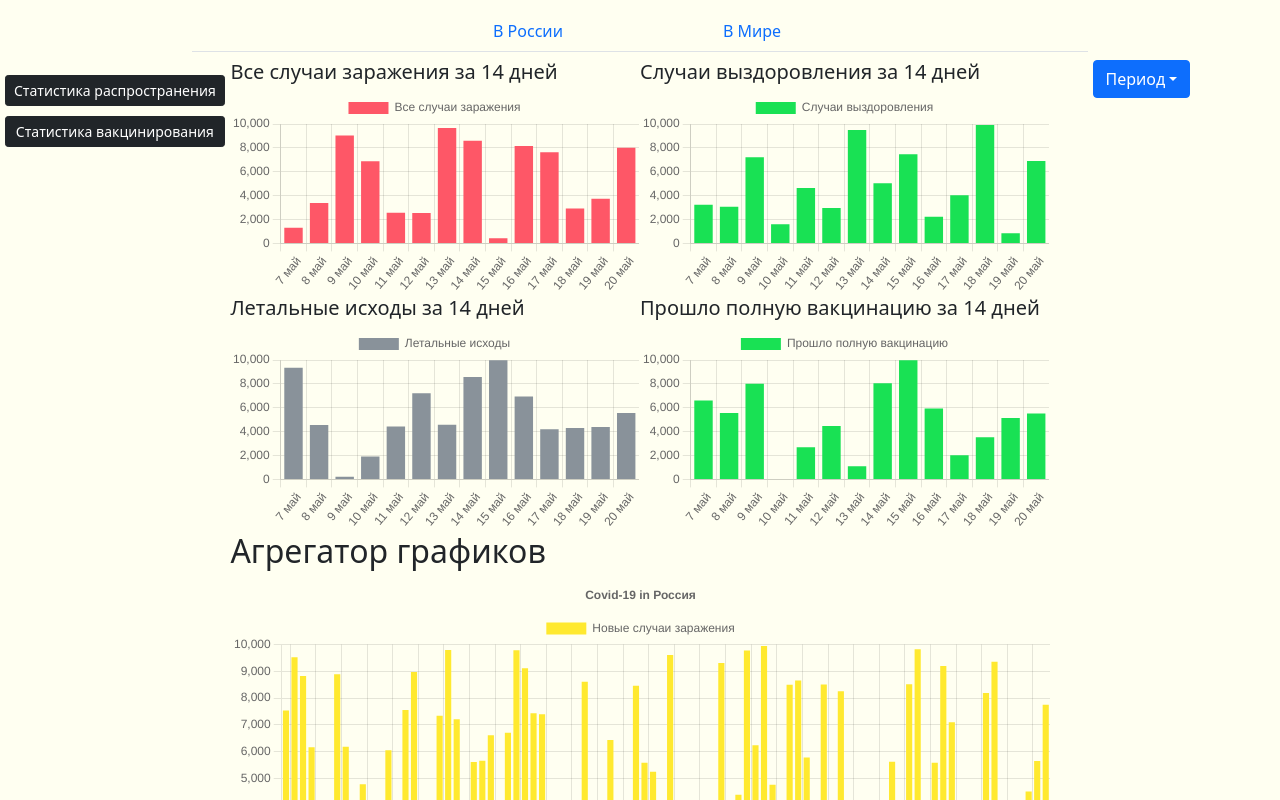
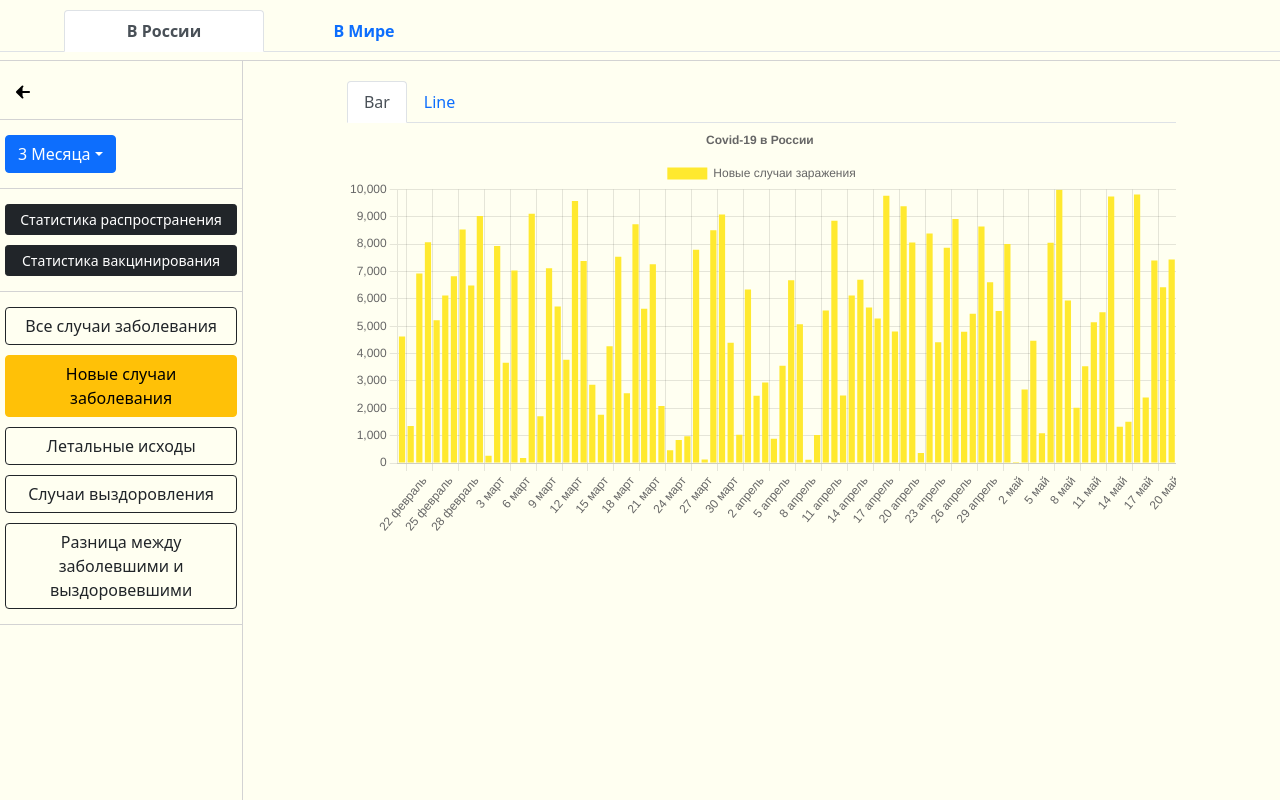
Before and after one commit to chrnk-exe/covid-19, a React (Create React App) app: page / in a window 1280 px wide. Shown: the top 800 px of the page. Built offline with nearby package versions, Linux system fonts and the light colour scheme.

Commit message:
russiarework

```diff
--- a/src/App.js
+++ b/src/App.js
@@ -10,13 +10,13 @@ function App() {
     <div className={classes.App}>
       <header className={classes.header}>
         {/* <h2>Анализ динамики распространения Covid-19 в России</h2> */}
-        <Nav justify variant='tabs' onSelect={(selectedKey) => setWorld(selectedKey === "World")}>
+        <Nav className={classes.navigation} variant='tabs' onSelect={(selectedKey) => setWorld(selectedKey === "World")} defaultActiveKey={'Russia'}>
         <Nav.Item/>
         <Nav.Item>
-          <Nav.Link eventKey="Russia">В России</Nav.Link>
+          <Nav.Link className={classes.navItem} eventKey="Russia">В России</Nav.Link>
         </Nav.Item>
         <Nav.Item>
-          <Nav.Link eventKey="World">В Мире</Nav.Link>
+          <Nav.Link className={classes.navItem} eventKey="World">В Мире</Nav.Link>
         </Nav.Item>
         <Nav.Item/>
       </Nav>
--- a/src/App.module.css
+++ b/src/App.module.css
@@ -13,7 +13,7 @@
   height: 60px;
   width: 100%;
   /* background-color: #9eff8b; */
-  padding: 10px 15%;
+  padding: 10px 0;
 
 }
 
@@ -21,5 +21,19 @@
   margin-top: 60px;
   width: 100%;
   height: 100%;
-  padding-inline: 18%;
+  /* padding-inline: 5%; */
 }
+
+header .navigation {
+  padding-left: 5%;
+  /* color: pink */
+}
+
+.navItem {
+  /* padding-inline: 10px; */
+  /* margin-inline: 10px; */
+  width: 200px;
+  text-align: center;
+  font-weight: 700;
+  /* color: #FFFFF1 */
+}
--- a/src/GraphAggregator.jsx
+++ b/src/GraphAggregator.jsx
@@ -8,6 +8,8 @@ import {
   Title,
   Tooltip,
   Legend,
+  PointElement,
+  LineElement,
 } from 'chart.js';
 import {Bar} from 'react-chartjs-2';
 import {DropdownButton, Dropdown, Button} from 'react-bootstrap'
@@ -17,6 +19,8 @@ ChartJS.register(
     CategoryScale,
     LinearScale,
     BarElement,
+    PointElement,
+    LineElement,
     Title,
     Tooltip,
     Legend,
@@ -183,17 +187,12 @@ const GraphAggregator = ({country}) => {
   }
 
   //свич с вакцинаций на больных и обратно
-  const switchParams = event => {
-    setVacations(event.target.value === 'Vacations')
-    setParameters([])
-  }
-
   return (
     <div className={classes.main}>
-      <nav className={classes.menu}>
+      {/* <nav className={classes.menu}>
         <Button value='Covid' onClick={switchParams} size='sm' className={classes.parametersBtn} variant='dark'>Статистика распространения</Button>
         <Button value='Vacations' onClick={switchParams} size='sm' className={classes.parametersBtn} variant='dark'>Статистика вакцинирования</Button>
-      </nav>
+      </nav> */}
       <Bar options={options} data={data}></Bar>
       <div className={classes.options}>
         <div className={classes.period}>
--- a/src/RussiaCovid/RussiaCovidApp.jsx
+++ b/src/RussiaCovid/RussiaCovidApp.jsx
@@ -2,9 +2,12 @@ import React, {useState} from 'react'
 import axios from 'axios'
 import GraphAggregator from '../GraphAggregator';
 import classes from './RussiaCovidApp.module.css'
-import {Dropdown, DropdownButton, Button} from 'react-bootstrap';
-import {createPeriod, currentDate, randomInteger, getData, colors, periods} from '../dataApi'
+import {Dropdown, DropdownButton, Button, Nav} from 'react-bootstrap';
+import {Bar, Line} from 'react-chartjs-2'
+import {createPeriod, currentDate, randomInteger, getData, colors, periods, dateHandler} from '../dataApi'
 import GraphItem from '../GraphItem';
+import forward from './forward.svg'
+import back from './back.svg'
 
 const AllCases = 'Все случаи заражения'
 const NewVacations = 'Новые дозы'
@@ -46,26 +49,71 @@ const options = {
     },
 };
 
+const BAR = 'Bar'
+const LINE_CHART = 'chart'
 
 const RussiaCovidApp = () => {
-    const [period, setPeriod] = useState('1')
-    const [labels, setLabels] = useState(createPeriod(period))
+  //вид графика
+  const [graph, setGraph] = useState(BAR)
+
+  //менюшка
+  const [active, setActive] = useState(true)
+
+  //переключатель агрегатора с вакцинаций на случаи заражения
+  const [vacationsGraph, setVacations] = useState(false)
+
+  //период, пояснения к нему в dataApi.js
+  const [period, setPeriod] = useState(3)
+
+  //среди периодов можно выбрать свой, период можно описать первой датой и последней,
+  //изначально он 2 недели с текущей даты
   const [customPeriod, setCustomPeriod] = useState({
     start: new Date(),
     finish: new Date(currentDate.getFullYear(), currentDate.getMonth(), currentDate.getDate() - 14)
   })
 
-    const dateHandler = (period, labels) => {
-        switch(period){
-            case '0': return labels.length + ' дней'
-            case '1': return '14 дней'
-            case '2': return 'месяц'
-            case '3': return '3 месяца'
-            case '4': return 'полгода'
-            case '5': return 'всё время'
-            default: return ' '
+  //какие параметры отображаются на графике
+  const [parameters, setParameters] = useState([NewCases])
+
+  //это подписи к графикам снизу, обозначение их дат
+  const [labels, setLabels] = useState(createPeriod(period))
+
+  //тут хранятся данные для построения графиков
+  //labels - подписи к ним снизу
+  //datasets - массив из самих данных. Каждый элемент массива объект с тремя полями
+  //самый сок в поле data. Там, когда api будет готово будет функция getData, которая уже и возвращает
+  //нужные данные в нужном виде, причём она async
+  const [data, setData] = useState({
+    labels,
+    datasets: [
+      {
+        label: NewCases,
+        data: labels.map(() => randomInteger(0, 10000)),
+        backgroundColor: colors[NewCases],
+      },
+    ],
+  })
+
+  //настройки графика, пришлось перевернуть ось X, чтобы даты шли слева направо
+  const options = {
+    responsive: true,
+    scales: {
+      xAxis: {
+        reverse: true
       }
-    }
+    },
+    plugins: {
+      legend: {
+        position: 'top',
+      },
+      title: {
+        display: true,
+        text: 'Covid-19 в России ',
+      },
+    },
+  };
+
+
 
     const customPeriodHandler = event => {
         event.target.name === 'start'
@@ -76,29 +124,126 @@ const RussiaCovidApp = () => {
       const changeCustomPeriodHandler = event => {
         const start = new Date(customPeriod.start)
         const finish = new Date(customPeriod.finish)
-        setLabels(createPeriod(start, finish))
+        const localLabels = createPeriod(start, finish)
+        setLabels(localLabels)
+        if(localLabels.length > labels.length){
+          setData({
+            labels: localLabels,
+            datasets: parameters.map(param => ({
+              label: param,
+              data: localLabels.map(() => randomInteger(0, 10000) - randomInteger(0, 10000)),
+              backgroundColor: colors[param],
+              borderColor: colors[param],
+            }))
+          })
+        } else setData({
+          ...data,
+          labels: localLabels
+        })
+
       }
 
     const changePeriodHandler = eventKey => {
         const localLabels = createPeriod(eventKey)
         setPeriod(eventKey)
         setLabels(localLabels)
+        if(localLabels.length > labels.length){
+          setData({
+            labels: localLabels,
+            datasets: parameters.map(param => ({
+              label: param,
+              data: localLabels.map(() => randomInteger(0, 10000) - randomInteger(0, 10000)),
+              backgroundColor: colors[param],
+              borderColor: colors[param],
+            }))
+          })
+        } else setData({
+          ...data,
+          labels: localLabels
+        })
     }
 
-    const request = async () => {
-      console.log('clicked!')
-      let resp = await axios({
-        method: 'get',
-        url: '/api/Diseaseds/New?Period=1&DateFrom=2022-05-29T12%3A28%3A07.792Z'
+    const switchParams = event => {
+      setVacations(event.target.value === 'Vacations')
+      setParameters([])
+    }
+
+    // const request = async () => {
+    //   console.log('clicked!')
+    //   let resp = await axios({
+    //     method: 'get',
+    //     url: '/api/Diseaseds/New?Period=1&DateFrom=2022-05-29T12%3A28%3A07.792Z'
+    //   })
+    //   console.log(resp)
+    // }
+
+    //здесь поведение добавления различных параметров графика
+  //сделал так, чтоб последний параметр Diff мог всегда быть только один, потому что он по своей сути
+  //производная от остальных графиков
+  const parametersHandler = event => {
+    let localParams
+
+    if(parameters.includes(event.target.value)){
+      localParams = parameters.filter(param => param !== event.target.value)
+      setParameters(localParams)
+    } else {
+      if(event.target.value === Diff){
+        localParams = [Diff]
+        setParameters(localParams)
+      } else {
+        localParams = [...(parameters.filter(param => param !== Diff)), event.target.value]
+        setParameters(localParams)
+      }
+    }
+
+    setDataByParams(localParams)
+    function setDataByParams(localParams){
+      if(localParams.length === 1 && localParams[0] === Diff) {
+        setData({
+          labels,
+          datasets: localParams.map(item => ({
+            label: 'Разница заболевших и выздоровевших',
+            data: labels.map(() => randomInteger(0, 10000) - randomInteger(0, 10000)),
+            backgroundColor: '#19E154',
+            borderColor: '#19E154',
+            }))
           })
-      console.log(resp)
+      } else {
+        setData({
+        labels,
+        datasets: localParams.map(item => ({
+          label: item,
+          data: labels.map(() => randomInteger(0, 10000)),
+          backgroundColor: colors[item],
+          borderColor: colors[item],
+          }))
+        })
+      }
+    }
+  }
+
+    const periodTitles = {
+      '0': 'Произвольный период',
+      '1': 'Две недели',
+      '2': 'Месяц',
+      '3': '3 Месяца',
+      '4': 'Шесть месяцев',
+      '5': 'Всё время'
     }
 
   return (
     <div className={classes.App}>
-        <div>
+        <nav className={active ? classes.navigation + ' ' + classes.active : classes.navigation + ' ' + classes.hidden}>
+
+          <div className={classes.navItemContainer}>
+            <Button onClick={() => setActive(!active)} variant="Success">
+              <img src={active ? back : forward} height={20} alt=''/>
+            </Button>
+          </div>
+
+          <div className={classes.navItemContainer}>
             <div className={classes.period}>
-            <DropdownButton onSelect={changePeriodHandler} variant='primary' title='Период'>
+            <DropdownButton onSelect={changePeriodHandler} variant='primary' title={periodTitles[period]}>
                 <Dropdown.Item eventKey='5' active={period === '5'}>Всё время</Dropdown.Item>
                 <Dropdown.Item eventKey='1' active={period === '1'}>2 Недели</Dropdown.Item>
                 <Dropdown.Item eventKey='2' active={period === '2'}>Месяц</Dropdown.Item>
@@ -117,17 +262,48 @@ const RussiaCovidApp = () => {
             }
             </div>
           </div>
-        <div className={classes.dataGraphics}>
+
+          <div className={classes.navItemContainer}>
+            <Button value='Covid' onClick={switchParams} size='sm' className={classes.parametersBtn} variant='dark'>Статистика распространения</Button>
+            <Button value='Vacations' onClick={switchParams} size='sm' className={classes.parametersBtn} variant='dark'>Статистика вакцинирования</Button>
+          </div>
+
+          <div className={classes.navItemContainer}>
+            {!vacationsGraph ?
+            <div className={classes.parameters}>
+              <Button onClick={parametersHandler} value={AllCases} className={classes.parametersBtn} variant={parameters.indexOf(AllCases) !== -1 ? 'danger' : 'outline-dark'}>Все случаи заболевания</Button>
+              <Button onClick={parametersHandler} value={NewCases} className={classes.parametersBtn} variant={parameters.indexOf(NewCases) !== -1 ? 'warning' : 'outline-dark'}>Новые случаи заболевания</Button>
+              <Button onClick={parametersHandler} value={LethalCases} className={classes.parametersBtn} variant={parameters.indexOf(LethalCases) !== -1 ? 'secondary' : 'outline-dark'}>Летальные исходы</Button>
+              <Button onClick={parametersHandler} value={RecoveryCases} className={classes.parametersBtn} variant={parameters.indexOf(RecoveryCases) !== -1 ? 'success' : 'outline-dark'}>Случаи выздоровления</Button>
+              <Button onClick={parametersHandler} value={Diff} className={classes.parametersBtn} variant={parameters.indexOf(Diff) !== -1 ? 'info' : 'outline-dark'}>Разница между заболевшими и выздоровевшими</Button>
+            </div>
+            : <div className={classes.parameters}>
+                <Button onClick={parametersHandler} value={AllVacations} className={classes.parametersBtn} variant={parameters.indexOf(AllVacations) !== -1 ? 'secondary' : 'outline-dark'}>{AllVacations}</Button>
+                <Button onClick={parametersHandler} value={NewVacations} className={classes.parametersBtn} variant={parameters.indexOf(NewVacations) !== -1 ? 'warning' : 'outline-dark'}>{NewVacations}</Button>
+                <Button onClick={parametersHandler} value={FullyVaccinated} className={classes.parametersBtn} variant={parameters.indexOf(FullyVaccinated) !== -1 ? 'success' : 'outline-dark'}>{FullyVaccinated}</Button>
+              </div>}
+          </div>
+        </nav>
+        <main className={classes.main}>
+          <div className={classes.barContainer}>
+            <Nav variant='tabs' onSelect={(selectedKey) => setGraph(selectedKey)} defaultActiveKey={BAR}>
+              <Nav.Item>
+                <Nav.Link eventKey={BAR}>Bar</Nav.Link>
+              </Nav.Item>
+              <Nav.Item>
+                <Nav.Link eventKey={LINE_CHART}>Line</Nav.Link>
+              </Nav.Item>
+            </Nav>
             {
-                OperationalData.map((item, index) => (
-                    <GraphItem key={index} labels={labels} label={item}><h5>{item} за {dateHandler(period, labels)}</h5></GraphItem>
-                ))
+              graph === BAR
+              ? <Bar options={options} data={data}></Bar>
+              : <Line options={options} data={data}></Line>
             }
           </div>
-        <div>
-            <h2>Агрегатор графиков</h2>
-            <GraphAggregator country="Россия"/>
-        </div>
+        </main>
+        {/* <div>
+
+        </div> */}
     </div>
   )
 }
--- a/src/RussiaCovid/RussiaCovidApp.module.css
+++ b/src/RussiaCovid/RussiaCovidApp.module.css
@@ -3,9 +3,10 @@
     height: 100%;
     /* margin-top: 60px; */
     display: flex;
-    flex-direction: column;
+    /* flex-direction: column; */
     justify-content: flex-start;
     align-items: center;
+    border-top: 1px solid lightgray;
 }
 
 .dataGraphics {
@@ -16,12 +17,60 @@
 }
 
 .period {
-    position: absolute;
-    top: 60px;
-    right: 7%;
+    margin: 5px;
 }
 
 .customPeriod {
     display: flex;
     flex-direction: column;
 }
+
+.navigation {
+    /* background-color: black; */
+    border-right: 1px solid lightgray;
+    /* width: 200px; */
+    height: 100%;
+    transition: width .3s ease-in-out;
+    display: flex;
+    flex-direction: column;
+    justify-content: flex-start;
+    align-items: flex-start;
+    overflow-y: hidden;
+}
+
+.hidden {
+    width: 50px;
+}
+
+.active {
+    width: 300px
+}
+
+.main {
+    /* background-color: aqua; */
+    height: 100%;
+    width: 100%;
+    display: flex;
+    justify-content: center;
+    align-items: flex-start;
+    padding-top: 20px;
+}
+
+.navItemContainer {
+    border-bottom: 1px solid lightgrey;
+    width: 100%;
+    padding-block: 10px;
+    transition: all .2s ease-in-out;
+}
+
+.parametersBtn {
+    margin: 5px;
+    width: calc(100% - 10px);
+    min-width: 230px;
+}
+
+.barContainer {
+    max-width: 80%;
+    width: 80%;
+    height: 100%;
+}
```
Also changed, not shown: src/dataApi.js (+17 -1 lines), src/RussiaCovid/back.svg (added), src/RussiaCovid/forward.svg (added). Lines whose indentation alone changed are shown as unchanged.
